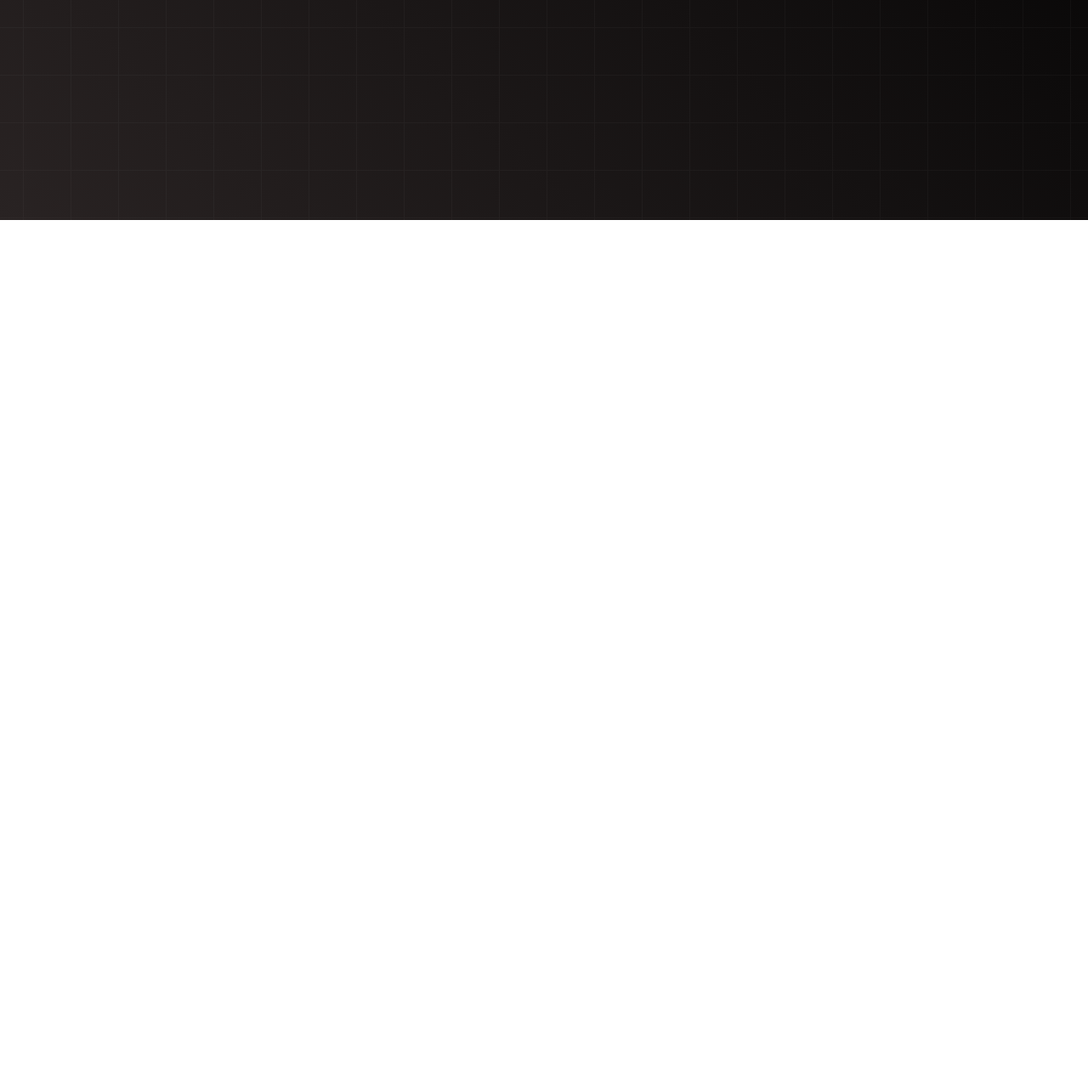
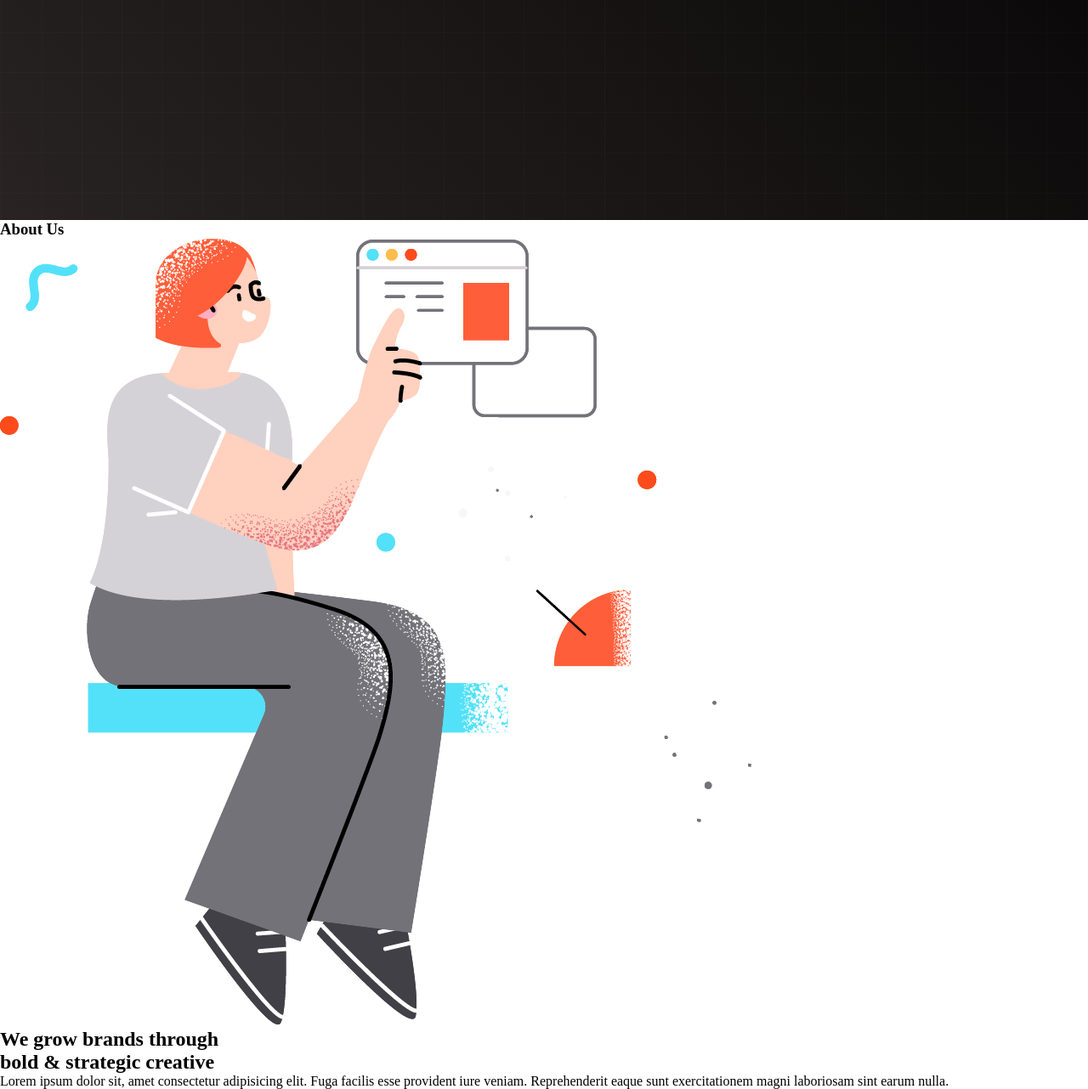
Before and after one commit to rouf03/Conceptual-Session-1-Project, a plain HTML site: page index.html in a window 1280 px wide. Shown: the part 595-1877 px from the top of the page at 85% size. Before the commit the page ends 854 px from the top, so only its background shows below. Drawn offline with Linux system fonts and the light colour scheme.

Commit message:
about section

```diff
--- a/CSS/styles.css
+++ b/CSS/styles.css
@@ -46,6 +46,9 @@
     height: 100vh;
     background-image: url(../images/background.png), linear-gradient(45deg,#292323, #000);
     color: white;
+    background-position: center;
+    background-size: cover;
+    background-repeat: no-repeat;
 }
 
 .tittle {
--- a/index.html
+++ b/index.html
@@ -27,11 +27,12 @@
     </header>
 
     <!-- banner section start from here -->
+    <section>
 
-    <div class="banner-container">
-        <div class="banner-text">
+        <div class="banner-container">
+            <div class="banner-text">
           <h1 class="tittle">
-            Better design for <br/>
+            Better design for <br>
             your digital products
           </h1>
           <p class="descriptions">
@@ -39,10 +40,24 @@
             and strategy.
           </p>
           <button class="btn">Explore More</button>
+            </div>
+            <div class="banner-logo">
+          <img class="photo" src="./images/banner.png" alt="" />
+            </div>
         </div>
-        <div class="banner-logo">
-          <img class="photo" src="./images/banner.png" alt="" />
+    </section>
+
+    <section>
+        <h3>About Us</h3>
+        <div>
+            <img src="images/section.png" alt="">
         </div>
-      </div>
+        <div>
+            <h1>We grow brands through <br> bold & strategic creative</h1>
+            <p>Lorem ipsum dolor sit, amet consectetur adipisicing elit. Fuga facilis esse provident iure veniam. Reprehenderit eaque sunt exercitationem magni laboriosam sint earum nulla.</p>
+        </div>
+    </section>
+
+
 </body>
 </html>
```
